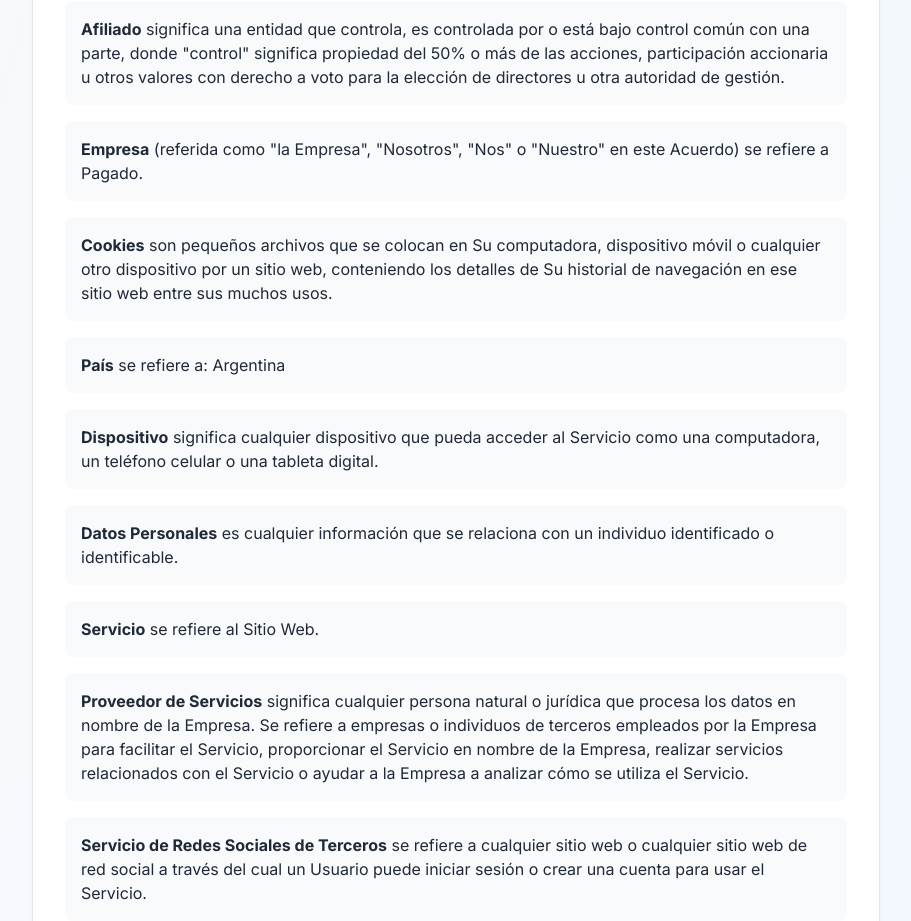
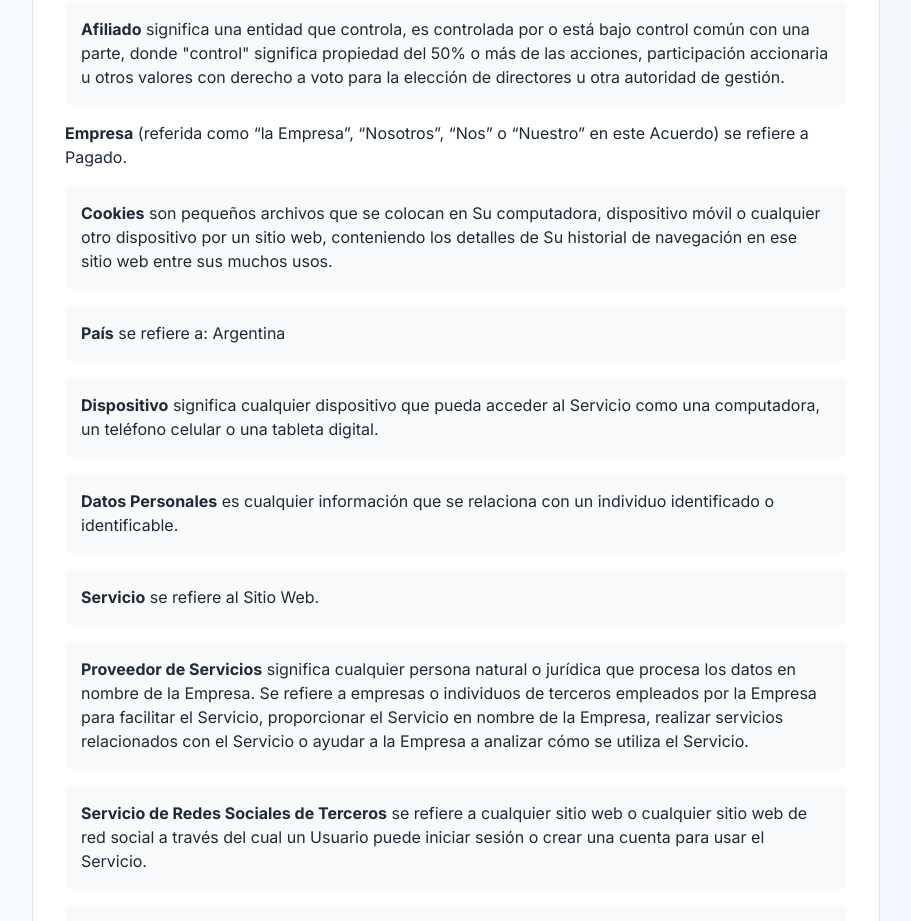
Before and after one commit to AgustinZalazar/pagado, a Next.js app: page /en/politica-privacidad in a window 1280 px wide. Shown: the part 780-1701 px from the top of the page, without its empty margins (184-1095 px from the left). Built offline with nearby package versions, Linux system fonts and the light colour scheme.

Commit message:
fix issues with "

```diff
--- a/src/app/[locale]/politica-privacidad/page.tsx
+++ b/src/app/[locale]/politica-privacidad/page.tsx
@@ -46,11 +46,9 @@ const PoliticaPrivacidad = () => {
                                     </p>
                                 </div>
 
-                                <div className="p-4 bg-gray-50 rounded-lg">
-                                    <p className="text-gray-800">
-                                        <strong>Empresa</strong> (referida como "la Empresa", "Nosotros", "Nos" o "Nuestro" en este Acuerdo) se refiere a Pagado.
-                                    </p>
-                                </div>
+                                <p className="text-gray-800">
+                                    <strong>Empresa</strong> (referida como &ldquo;la Empresa&rdquo;, &ldquo;Nosotros&rdquo;, &ldquo;Nos&rdquo; o &ldquo;Nuestro&rdquo; en este Acuerdo) se refiere a Pagado.
+                                </p>
 
                                 <div className="p-4 bg-gray-50 rounded-lg">
                                     <p className="text-gray-800">
--- a/src/app/[locale]/terminos-condiciones/page.tsx
+++ b/src/app/[locale]/terminos-condiciones/page.tsx
@@ -140,7 +140,7 @@ const Page = () => {
                                 <section>
                                     <h3 className="text-xl font-semibold text-gray-800 mb-3">13. Exención de Responsabilidad</h3>
                                     <p className="text-gray-700 leading-relaxed">
-                                        El Servicio se brinda "tal cual" y sin garantías de ningún tipo. No somos responsables de decisiones financieras tomadas en base a los datos registrados en la aplicación.
+                                        El Servicio se brinda &ldquo;tal cual&rdquo;y sin garantías de ningún tipo. No somos responsables de decisiones financieras tomadas en base a los datos registrados en la aplicación.
                                     </p>
                                 </section>
 
```
